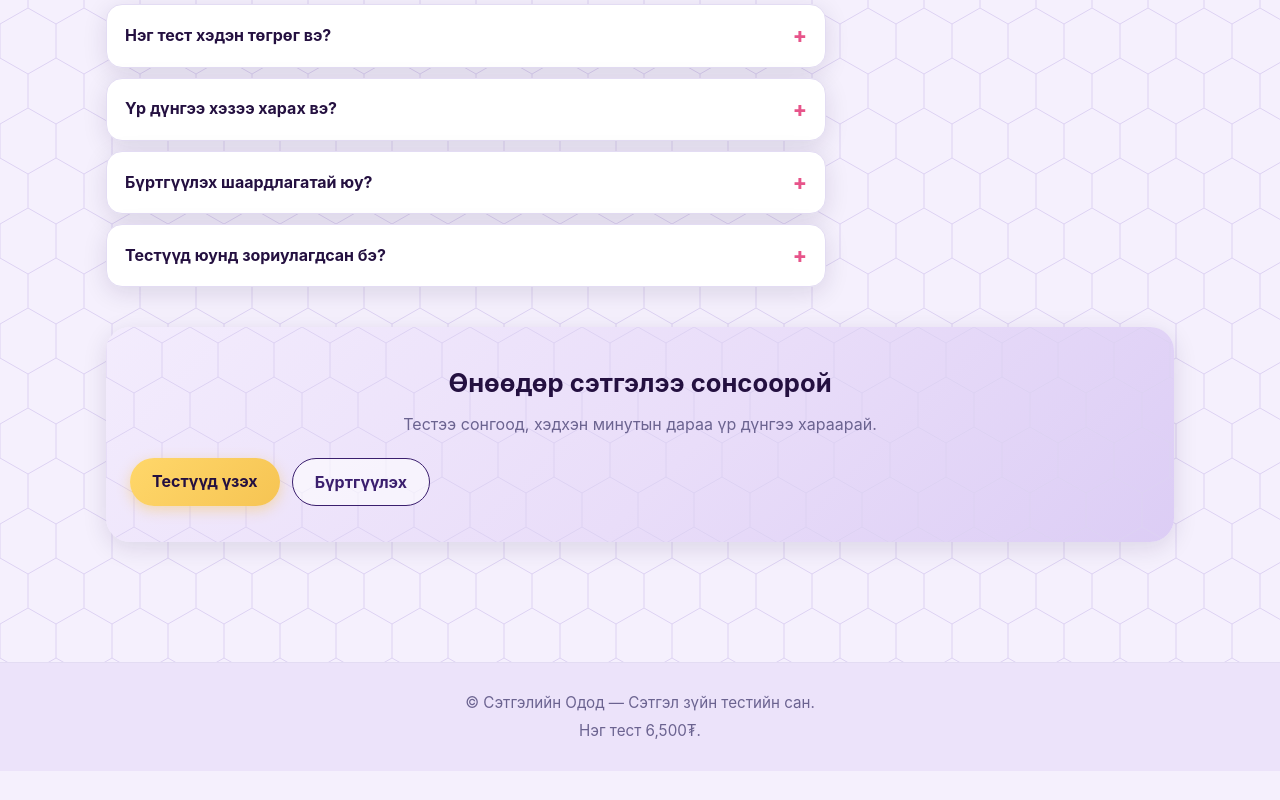
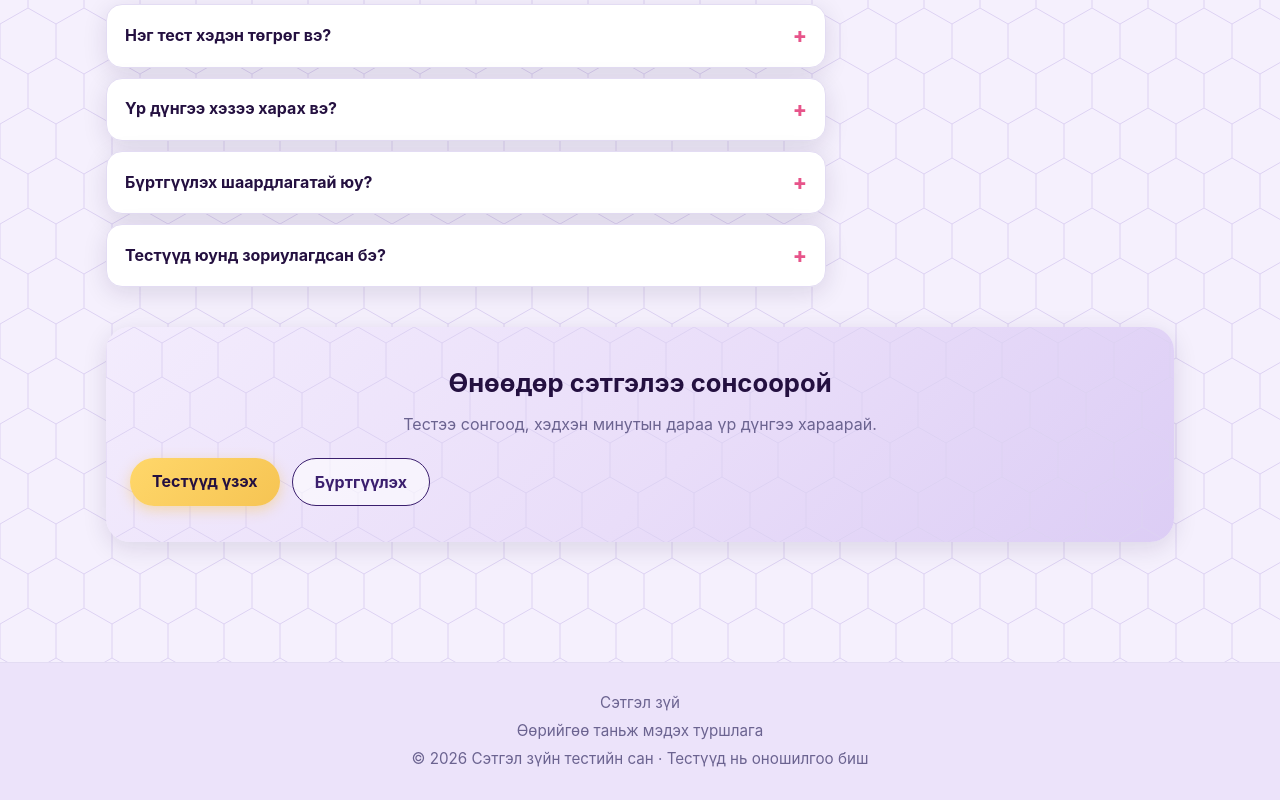
Before and after one commit to tsadmedshii-bot/setgeliin-odod, a React (Vite) app in the folder client/: page / in a window 1280 px wide. Shown: the part 1592-2392 px from the top of the page. Before the commit the page ends 2363 px from the top, so only its background shows below. Built offline with nearby package versions, Linux system fonts and the light colour scheme; no server answers.

Commit message:
Footer солих: Сэтгэл зүй / Өөрийгөө таньж мэдэх туршлага / © 2026

```diff
--- a/client/src/App.tsx
+++ b/client/src/App.tsx
@@ -151,8 +151,9 @@ export default function App() {
       </main>
 
       <footer className="site-footer">
-        <p>© Сэтгэлийн Одод — Сэтгэл зүйн тестийн сан.</p>
-        <p>Нэг тест 6,500₮.</p>
+        <p className="footer-title">Сэтгэл зүй</p>
+        <p>Өөрийгөө таньж мэдэх туршлага</p>
+        <p>© 2026 Сэтгэл зүйн тестийн сан · Тестүүд нь оношилгоо биш</p>
       </footer>
     </div>
   );
```
